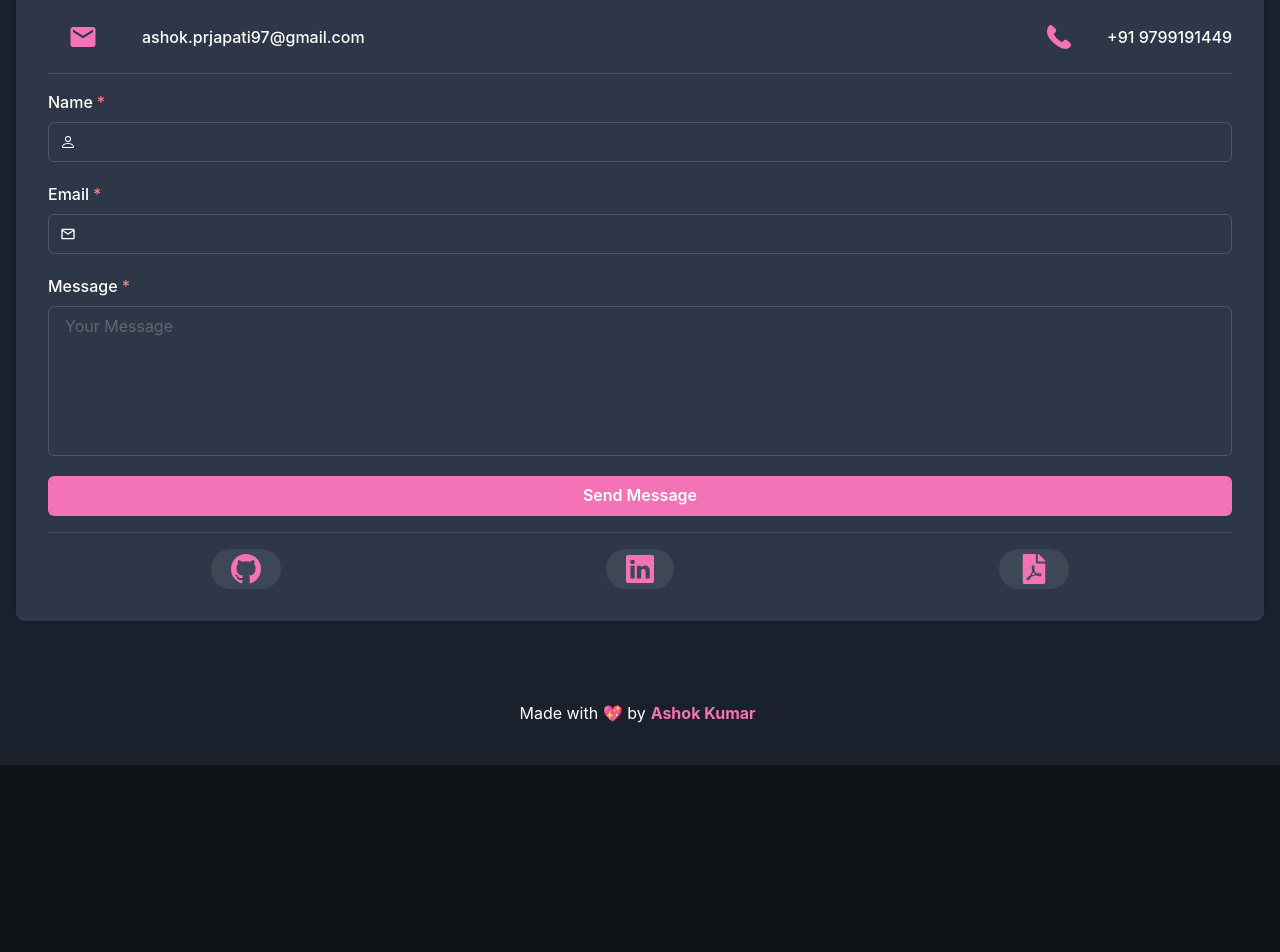
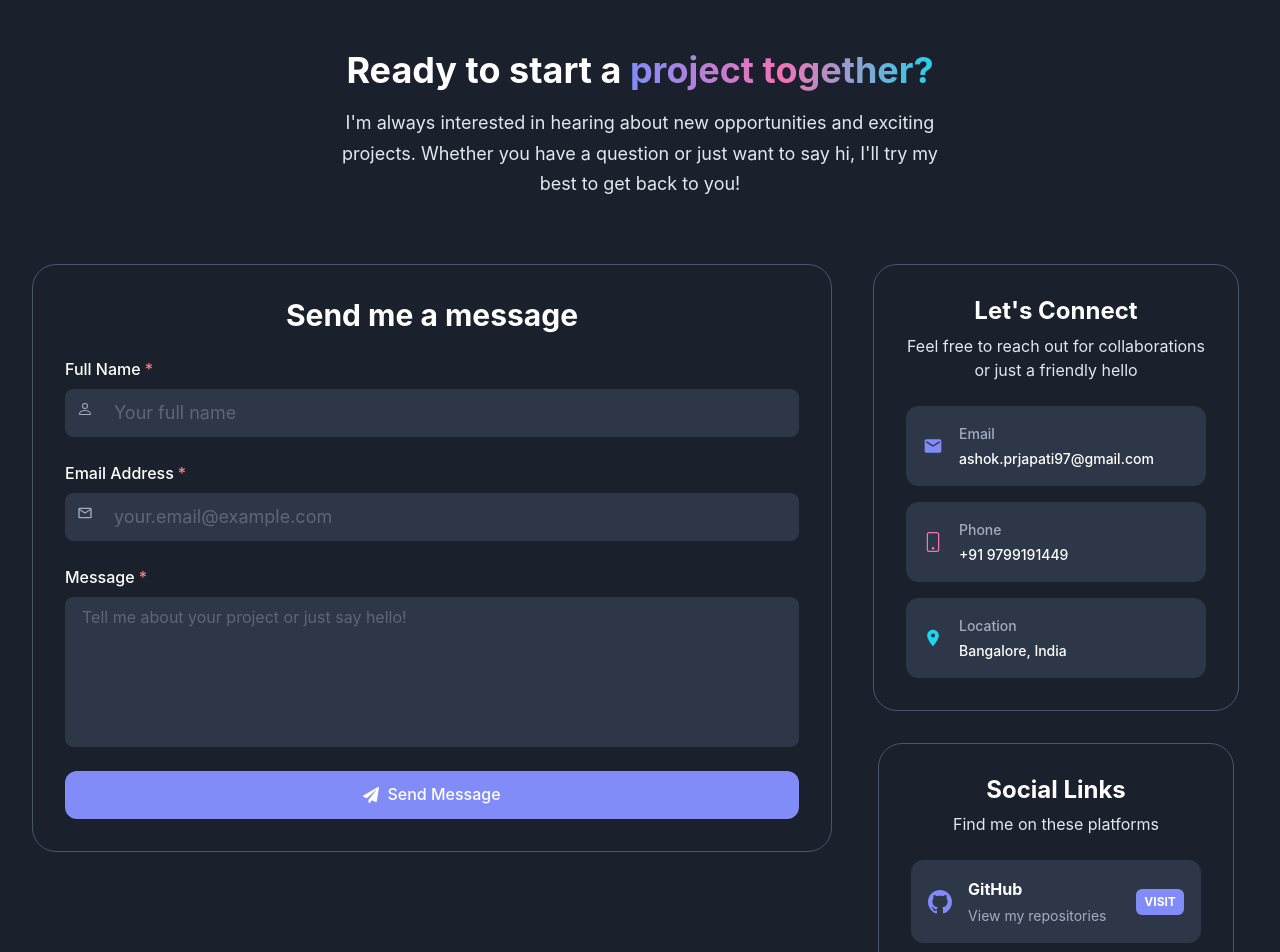
Before and after one commit to AshokPrjapati/AshokPrjapati.github.io, a React (Create React App) app: page / in a window 1280 px wide. Shown: the part 7180-8132 px from the top of the page. Before the commit the page ends 7945 px from the top, so only its background shows below. Built offline with nearby package versions, Linux system fonts and the light colour scheme.

Commit message:
refactor: enhance Contact component layout and styling, improve user interaction with updated messaging and structured sections

```diff
--- a/src/pages/Contact/Contact.tsx
+++ b/src/pages/Contact/Contact.tsx
@@ -4,7 +4,6 @@ import emailjs from "emailjs-com";
 import {
   Box,
   Button,
-  Divider,
   Flex,
   FormControl,
   FormLabel,
@@ -18,18 +17,36 @@ import {
   Tooltip,
   useClipboard,
   VStack,
+  HStack,
   useToast,
+  Container,
+  Heading,
+  Card,
+  CardBody,
+  CardFooter,
+  SimpleGrid,
+  Icon,
+  Badge,
+  Divider,
 } from "@chakra-ui/react";
-import { BsGithub, BsLinkedin, BsPerson } from "react-icons/bs";
-import { MdEmail, MdOutlineEmail } from "react-icons/md";
+import {
+  BsGithub,
+  BsLinkedin,
+  BsPerson,
+  BsEnvelope,
+  BsPhone,
+  BsDownload,
+  BsGeoAlt,
+  BsClock,
+} from "react-icons/bs";
+import {
+  MdEmail,
+  MdOutlineEmail,
+  MdLocationOn,
+  MdAccessTime,
+} from "react-icons/md";
 import { PhoneIcon } from "@chakra-ui/icons";
-import { FaFilePdf } from "react-icons/fa";
-
-// ================== Custom Hooks ======================= //
-
-// ================== Assets ============================= //
-
-// ================== Interfaces & Types ================= //
+import { FaFilePdf, FaPaperPlane, FaUserTie } from "react-icons/fa";
 
 // ================== Constants & Utils ================== //
 import {
@@ -39,15 +56,9 @@ import {
   RESUME_DRIVE_LINK,
 } from "../../constants/links";
 
-// ================== Services =========================== //
-
-// ================== Routes ============================= //
-
 // ================== Components ========================= //
 import SectionHeader from "../../Components/SectionHeader";
 import { getResumeDownloadLink } from "../../utils/commonUtils";
-
-// ================== Lazy Components ==================== //
 
 export default function Contact() {
   /*
@@ -65,24 +76,6 @@ export default function Contact() {
    ===================================================================================================
  */
   const [loading, setLoading] = useState<boolean>(false);
-
-  /*
-   ===================================================================================================
-   LifeCycle Methods:
-   ===================================================================================================
- */
-
-  /*
-   ===================================================================================================
-   Service Calls: For Getting Data from service/API
-   ===================================================================================================
- */
-
-  /*
-   ===================================================================================================
-   Validators:
-   ===================================================================================================
- */
 
   /*
    ===================================================================================================
@@ -132,7 +125,8 @@ export default function Contact() {
       .then(
         (result) => {
           toast({
-            title: `${nameValue}, Your message has been sent`,
+            title: `${nameValue}, Your message has been sent successfully!`,
+            description: "I'll get back to you within 24 hours.",
             status: "success",
             duration: 6000,
             isClosable: true,
@@ -154,212 +148,381 @@ export default function Contact() {
 
   /*
    ===================================================================================================
-   Helper Functions:
-   ===================================================================================================
- */
-
-  /*
-   ===================================================================================================
    Sectional Render Functions: For Sub components / section wise renders
    ===================================================================================================
  */
 
-  const renderIconButton = (
-    ariaLabel: string,
-    icon: JSX.Element,
-    handleCopy?: () => void
-  ) => {
+  const renderContactInfo = () => {
+    const contactItems = [
+      {
+        icon: MdEmail,
+        label: "Email",
+        value: PROFILE_EMAIL,
+        action: onCopy,
+        tooltip: hasCopied ? "Email Copied!" : "Click to copy email",
+        color: "primary",
+      },
+      {
+        icon: BsPhone,
+        label: "Phone",
+        value: "+91 9799191449",
+        href: "tel:+919799191449",
+        tooltip: "Click to call",
+        color: "secondary",
+      },
+      {
+        icon: MdLocationOn,
+        label: "Location",
+        value: "Bangalore, India",
+        tooltip: "Based in Bangalore",
+        color: "accent",
+      },
+    ];
+
     return (
-      <IconButton
-        color={"secondary"}
-        aria-label={ariaLabel}
-        variant="ghost"
-        size="md"
-        fontSize="3xl"
-        icon={icon}
+      <Card
+        bg="bg-surface"
+        border="1px solid"
+        borderColor="border-primary"
+        borderRadius="3xl"
+        overflow="hidden"
+        boxShadow="shadow-lg"
+        p={8}
+      >
+        <VStack spacing={6}>
+          <VStack spacing={2} textAlign="center">
+            <Heading
+              fontSize={{ base: "xl", md: "2xl" }}
+              fontWeight="bold"
+              color="text-primary"
+            >
+              Let's Connect
+            </Heading>
+            <Text fontSize="md" color="text-secondary" maxW="300px">
+              Feel free to reach out for collaborations or just a friendly hello
+            </Text>
+          </VStack>
+
+          <VStack spacing={4} w="100%">
+            {contactItems.map((item, index) => (
+              <Tooltip key={index} label={item.tooltip} hasArrow>
+                <Box
+                  as={item.href ? Link : Box}
+                  href={item.href}
+                  onClick={item.action}
+                  w="100%"
+                  p={4}
+                  bg="card-bg"
+                  borderRadius="xl"
+                  border="1px solid"
+                  borderColor="border-secondary"
+                  transition="all 0.3s ease"
                   _hover={{
-          bg: "secondary",
-          color: "text-primary",
+                    borderColor: item.color,
+                    bg: "card-hover",
+                    transform: "translateY(-2px)",
+                    cursor: item.href || item.action ? "pointer" : "default",
                   }}
-        onClick={handleCopy}
-        isRound
-        mr="1rem"
-        p="20px"
-        w="100%"
-      />
+                >
+                  <HStack spacing={4}>
+                    <Icon as={item.icon} w={5} h={5} color={item.color} />
+                    <VStack spacing={1} align="start" flex={1}>
+                      <Text
+                        fontSize="sm"
+                        color="text-muted"
+                        fontWeight="medium"
+                      >
+                        {item.label}
+                      </Text>
+                      <Text
+                        fontSize="sm"
+                        color="text-primary"
+                        fontWeight="medium"
+                      >
+                        {item.value}
+                      </Text>
+                    </VStack>
+                  </HStack>
+                </Box>
+              </Tooltip>
+            ))}
+          </VStack>
+        </VStack>
+      </Card>
     );
   };
 
-  const renderInfoIconButton = (ariaLabel: string, icon: JSX.Element) => {
+  const renderSocialLinks = () => {
+    const socialLinks = [
+      {
+        icon: BsGithub,
+        label: "GitHub",
+        href: GITHUB_LINK,
+        color: "primary",
+        description: "View my repositories",
+      },
+      {
+        icon: BsLinkedin,
+        label: "LinkedIn",
+        href: LINKEDIN_LINK,
+        color: "secondary",
+        description: "Connect professionally",
+      },
+      {
+        icon: FaFilePdf,
+        label: "Resume",
+        href: RESUME_DRIVE_LINK,
+        color: "accent",
+        description: "Download my CV",
+        onClick: () => {
+          const downloadLink = getResumeDownloadLink();
+          downloadLink.click();
+        },
+      },
+    ];
+
     return (
-      <IconButton
-        color="secondary"
-        aria-label={ariaLabel}
-        fontSize="3xl"
-        icon={icon}
+      <Card
+        bg="bg-surface"
+        border="1px solid"
+        borderColor="border-primary"
+        borderRadius="3xl"
+        overflow="hidden"
+        boxShadow="shadow-lg"
+        p={8}
+      >
+        <VStack spacing={6}>
+          <VStack spacing={2} textAlign="center">
+            <Heading
+              fontSize={{ base: "xl", md: "2xl" }}
+              fontWeight="bold"
+              color="text-primary"
+            >
+              Social Links
+            </Heading>
+            <Text fontSize="md" color="text-secondary">
+              Find me on these platforms
+            </Text>
+          </VStack>
+
+          <VStack spacing={4} w="100%">
+            {socialLinks.map((social, index) => (
+              <Link
+                key={index}
+                href={social.href}
+                isExternal
+                w="100%"
+                _hover={{ textDecor: "none" }}
+                onClick={social.onClick}
+              >
+                <Box
+                  p={4}
+                  bg="card-bg"
+                  borderRadius="xl"
+                  border="1px solid"
+                  borderColor="border-secondary"
+                  transition="all 0.3s ease"
                   _hover={{
-          bg: "secondary",
-          color: "text-primary",
+                    borderColor: social.color,
+                    bg: "card-hover",
+                    transform: "translateY(-2px)",
                   }}
-        isRound
-        p="20px"
-      />
-    );
-  };
-
-  const renderProfileInfo = () => {
-    return (
-      <Flex
-        align="center"
-        justify="space-between"
-        alignItems="center"
-        direction={{ base: "column", md: "row" }}
                   w="100%"
                 >
-        <Flex
-          fontWeight={"medium"}
-          justifyContent="space-between"
-          alignItems={"center"}
-          gap={2}
+                  <HStack spacing={4}>
+                    <Icon as={social.icon} w={6} h={6} color={social.color} />
+                    <VStack spacing={1} align="start" flex={1}>
+                      <Text
+                        fontSize="md"
+                        color="text-primary"
+                        fontWeight="bold"
                       >
-          <Tooltip
-            label={hasCopied ? "Email Copied!" : "Copy Email"}
-            closeOnClick={false}
-            hasArrow
+                        {social.label}
+                      </Text>
+                      <Text fontSize="sm" color="text-muted">
+                        {social.description}
+                      </Text>
+                    </VStack>
+                    <Badge
+                      bg={social.color}
+                      color="white"
+                      px={2}
+                      py={1}
+                      borderRadius="md"
+                      fontSize="xs"
                     >
-            {renderIconButton("email", <MdEmail />, onCopy)}
-          </Tooltip>
-          <Text color="text-primary">{PROFILE_EMAIL}</Text>
-        </Flex>
-        <Flex
-          fontWeight={"medium"}
-          justifyContent={{ base: "flex-end", md: "flex-start" }}
-          alignItems={"center"}
-          gap={2}
-        >
-          <Tooltip label={"+91 9799191449"} closeOnClick={false} hasArrow>
-            <Link href="tel:+91 9799191449">
-              {renderIconButton("phone", <PhoneIcon w={6} />)}
+                      Visit
+                    </Badge>
+                  </HStack>
+                </Box>
               </Link>
-          </Tooltip>
-          <Text color="text-primary">+91 9799191449</Text>
-        </Flex>
-      </Flex>
-    );
-  };
-
-  const renderInfoButtons = () => {
-    return (
-      <Flex align="center" justify="space-around" alignItems={"center"}>
-        <Link href={GITHUB_LINK} isExternal>
-          {renderInfoIconButton("github", <BsGithub />)}
-        </Link>
-
-        <Link href={LINKEDIN_LINK} isExternal>
-          {renderInfoIconButton("linkedin", <BsLinkedin size="28px" />)}
-        </Link>
-
-        <Tooltip label={"Resume"} closeOnClick={false} hasArrow>
-          <Link
-            href={RESUME_DRIVE_LINK}
-            isExternal
-            onClick={() => {
-              const downloadLink = getResumeDownloadLink();
-              downloadLink.click();
-            }}
-          >
-            {renderInfoIconButton("resume", <FaFilePdf />)}
-          </Link>
-        </Tooltip>
-      </Flex>
+            ))}
+          </VStack>
+        </VStack>
+      </Card>
     );
   };
 
   const renderContactForm = () => {
     return (
-      <form ref={form} onSubmit={sendEmail}>
-        <VStack spacing={5}>
+      <Card
+        bg="bg-surface"
+        border="1px solid"
+        borderColor="border-primary"
+        borderRadius="3xl"
+        overflow="hidden"
+        boxShadow="shadow-lg"
+      >
+        <CardBody p={8}>
+          <VStack spacing={6}>
+            <VStack spacing={2} textAlign="center">
+              <Heading
+                fontSize={{ base: "2xl", md: "3xl" }}
+                fontWeight="bold"
+                color="text-primary"
+              >
+                Send me a message
+              </Heading>
+            </VStack>
+
+            <form ref={form} onSubmit={sendEmail} style={{ width: "100%" }}>
+              <VStack spacing={6} w="100%">
                 <FormControl isRequired>
-            <FormLabel color="text-primary">Name</FormLabel>
-
+                  <FormLabel color="text-primary" fontWeight="medium">
+                    Full Name
+                  </FormLabel>
                   <InputGroup>
-              <InputLeftElement children={<BsPerson />} />
-              <Input id="name" type="text" name="name" />
+                    <InputLeftElement pointerEvents="none">
+                      <Icon as={BsPerson} color="text-muted" />
+                    </InputLeftElement>
+                    <Input
+                      id="name"
+                      name="name"
+                      type="text"
+                      placeholder="Your full name"
+                      bg="card-bg"
+                      border="1px solid"
+                      borderColor="border-secondary"
+                      _hover={{
+                        borderColor: "primary",
+                      }}
+                      _focus={{
+                        borderColor: "primary",
+                        boxShadow: "0 0 0 1px var(--chakra-colors-primary)",
+                      }}
+                      borderRadius="lg"
+                      size="lg"
+                    />
                   </InputGroup>
                 </FormControl>
 
                 <FormControl isRequired>
-            <FormLabel color="text-primary">Email</FormLabel>
-
+                  <FormLabel color="text-primary" fontWeight="medium">
+                    Email Address
+                  </FormLabel>
                   <InputGroup>
-              <InputLeftElement children={<MdOutlineEmail />} />
-              <Input id="email" type="email" name="email" />
+                    <InputLeftElement pointerEvents="none">
+                      <Icon as={MdOutlineEmail} color="text-muted" />
+                    </InputLeftElement>
+                    <Input
+                      id="email"
+                      name="email"
+                      type="email"
+                      placeholder="your.email@example.com"
+                      bg="card-bg"
+                      border="1px solid"
+                      borderColor="border-secondary"
+                      _hover={{
+                        borderColor: "primary",
+                      }}
+                      _focus={{
+                        borderColor: "primary",
+                        boxShadow: "0 0 0 1px var(--chakra-colors-primary)",
+                      }}
+                      borderRadius="lg"
+                      size="lg"
+                    />
                   </InputGroup>
                 </FormControl>
 
                 <FormControl isRequired>
-            <FormLabel color="text-primary">Message</FormLabel>
-
+                  <FormLabel color="text-primary" fontWeight="medium">
+                    Message
+                  </FormLabel>
                   <Textarea
                     id="message"
                     name="message"
-              placeholder="Your Message"
+                    placeholder="Tell me about your project or just say hello!"
                     rows={6}
                     resize="none"
+                    bg="card-bg"
+                    border="1px solid"
+                    borderColor="border-secondary"
+                    _hover={{
+                      borderColor: "primary",
+                    }}
+                    _focus={{
+                      borderColor: "primary",
+                      boxShadow: "0 0 0 1px var(--chakra-colors-primary)",
+                    }}
+                    borderRadius="lg"
                   />
                 </FormControl>
 
                 <Button
+                  type="submit"
                   isLoading={loading}
-            loadingText="Please wait.."
-            type="submit"
-            bg="secondary"
-            color="text-primary"
+                  loadingText="Sending..."
+                  leftIcon={<FaPaperPlane />}
+                  size="lg"
+                  bg="primary"
+                  color="white"
                   _hover={{
-              shadow: "shadow-primary",
+                    bg: "secondary",
+                    transform: "translateY(-2px)",
+                    boxShadow: "shadow-primary",
                   }}
+                  _active={{
+                    transform: "translateY(0)",
+                  }}
+                  transition="all 0.3s ease"
+                  borderRadius="xl"
                   width="100%"
+                  fontSize="md"
+                  fontWeight="medium"
+                  py={6}
                   onClick={sendEmail}
                 >
                   Send Message
                 </Button>
               </VStack>
             </form>
+          </VStack>
+        </CardBody>
+      </Card>
     );
   };
 
   const renderFooter = () => {
     return (
-      <Flex
-        align={"center"}
-        color={"text-primary"}
-        w="100%"
-        justify={"center"}
+      <Box
         mt={20}
+        pt={8}
+        borderTop="1px solid"
+        borderColor="border-primary"
+        textAlign="center"
       >
-        Made with 💖 by
-        <span
-          style={{
-            margin: "0 5px",
-            color: "var(--secondary)",
-            fontWeight: "bold",
-          }}
-        >
+        <VStack spacing={4}>
+          <Text color="text-secondary" fontSize="md">
+            Made with 💖 by{" "}
+            <Text as="span" color="primary" fontWeight="bold">
               Ashok Kumar
-        </span>
-        {/* <FaCopyright /> 2023 */}
-      </Flex>
-    );
-  };
-
-  const renderCard = () => {
-    return (
-      <Box bg="bg-card" borderRadius="lg" p={8} shadow="base">
-        {renderProfileInfo()}
-        <Divider my={"1rem"} />
-        {renderContactForm()}
-        <Divider my="1rem" />
-        {renderInfoButtons()}
+            </Text>
+          </Text>
+          {/* <Text color="text-muted" fontSize="sm">
+            © 2025 All rights reserved
+          </Text> */}
+        </VStack>
       </Box>
     );
   };
@@ -371,10 +534,50 @@ export default function Contact() {
  */
 
   return (
-    <Box py={10} id="contact" justifyContent="center" alignItems="center">
-      <SectionHeader label="Contact Me" />
-      {renderCard()}
+    <Container maxW="8xl" py={20} id="contact">
+      <SectionHeader label="Get In Touch" />
+
+      <VStack spacing={16} mt={16}>
+        {/* Hero Section */}
+        <VStack spacing={4} textAlign="center" maxW="600px">
+          <Heading
+            fontSize={{ base: "3xl", md: "4xl" }}
+            fontWeight="bold"
+            color="text-primary"
+            lineHeight="1.2"
+          >
+            Ready to start a{" "}
+            <Text
+              as="span"
+              bgGradient="linear(to-r, primary, secondary, accent)"
+              bgClip="text"
+            >
+              project together?
+            </Text>
+          </Heading>
+          <Text fontSize="lg" color="text-secondary" lineHeight="1.7">
+            I'm always interested in hearing about new opportunities and
+            exciting projects. Whether you have a question or just want to say
+            hi, I'll try my best to get back to you!
+          </Text>
+        </VStack>
+
+        {/* Contact Content */}
+        <SimpleGrid columns={{ base: 1, lg: 3 }} spacing={8} w="100%">
+          {/* Contact Form - Takes 2 columns on large screens */}
+          <Box gridColumn={{ base: "1", lg: "1 / 3" }}>
+            {renderContactForm()}
+          </Box>
+
+          {/* Sidebar with contact info and social links */}
+          <VStack spacing={8}>
+            {renderContactInfo()}
+            {renderSocialLinks()}
+          </VStack>
+        </SimpleGrid>
+
         {renderFooter()}
-    </Box>
+      </VStack>
+    </Container>
   );
 }
```
Lines whose indentation alone changed are shown as unchanged.
